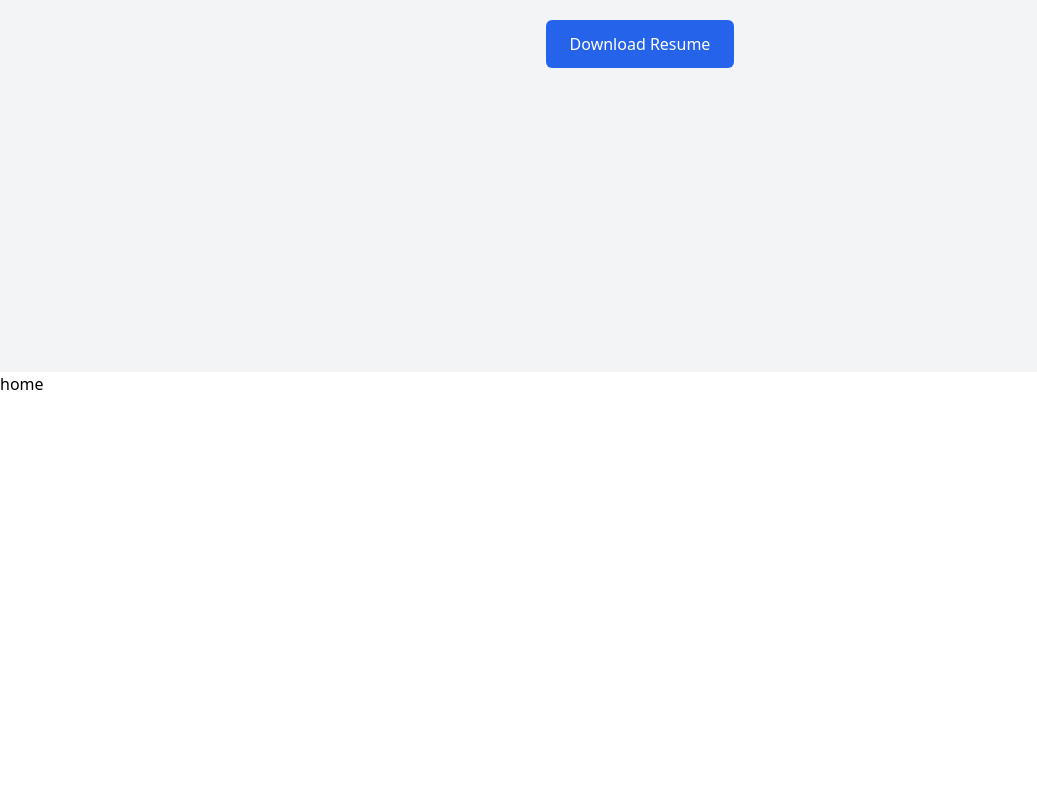
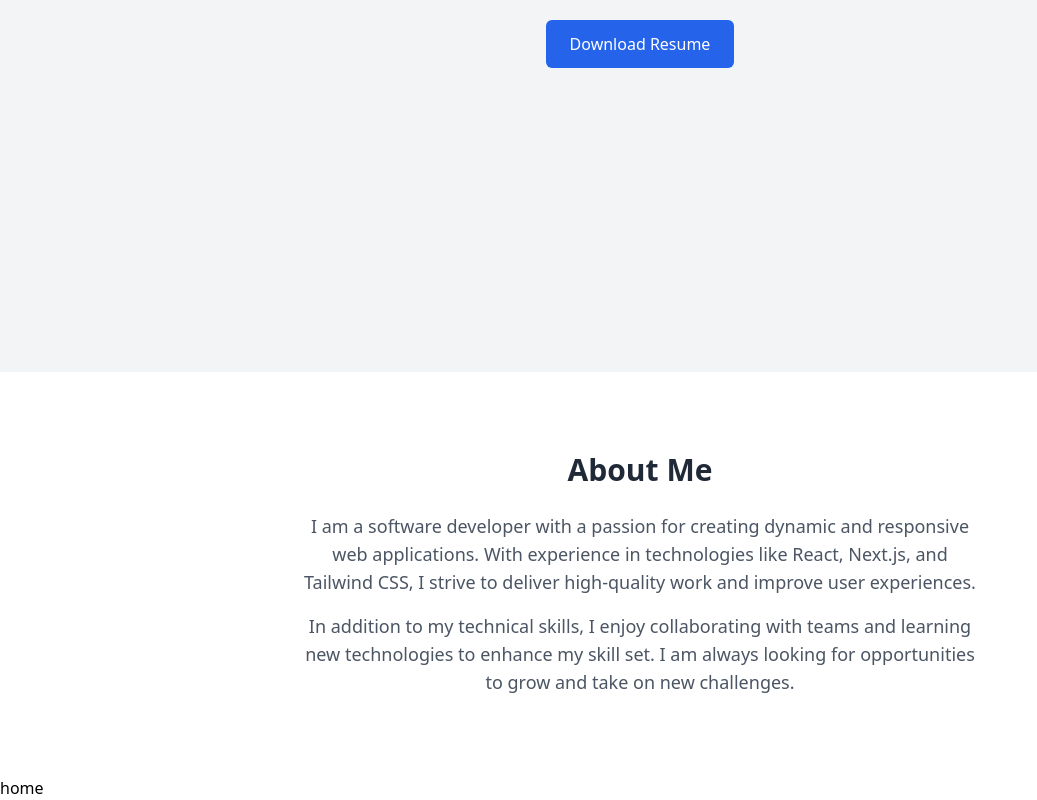
Before and after one commit to codewithdann0/my-portfolio, a Next.js app: page / in a window 1280 px wide. Shown: the part 428-1228 px from the top of the page, without its empty margins (0-1037 px from the left). Before the commit the page ends 824 px from the top, so only its background shows below. Built offline with nearby package versions, Linux system fonts and the light colour scheme.

Commit message:
The about me page

```diff
--- /dev/null
+++ b/app/components/About.jsx
@@ -0,0 +1,16 @@
+// app/components/About.tsx
+export default function About() {
+    return (
+      <section id="about" className="py-20 bg-white">
+        <div className="max-w-2xl mx-auto text-center">
+          <h2 className="text-3xl font-bold text-gray-800 mb-6">About Me</h2>
+          <p className="text-lg text-gray-600 mb-4">
+            I am a software developer with a passion for creating dynamic and responsive web applications. With experience in technologies like React, Next.js, and Tailwind CSS, I strive to deliver high-quality work and improve user experiences.
+          </p>
+          <p className="text-lg text-gray-600">
+            In addition to my technical skills, I enjoy collaborating with teams and learning new technologies to enhance my skill set. I am always looking for opportunities to grow and take on new challenges.
+          </p>
+        </div>
+      </section>
+    );
+  }
--- a/app/layout.tsx
+++ b/app/layout.tsx
@@ -3,6 +3,7 @@ import localFont from "next/font/local";
 import "./globals.css";
 import Navbar from './components/Navbar';
 import Hero from './components/Hero';
+import About from './components/About';
 const geistSans = localFont({
   src: "./fonts/GeistVF.woff",
   variable: "--font-geist-sans",
@@ -15,8 +16,8 @@ const geistMono = localFont({
 });
 
 export const metadata: Metadata = {
-  title: "My-portfolio",
-  description: "Generated by create next app",
+  title: "Daniel Tigistu portfolio",
+  description: "This is Daniel Tigistu personal Portfolio",
 };
 
 export default function RootLayout({
@@ -29,8 +30,10 @@ export default function RootLayout({
       <body
         className={`${geistSans.variable} ${geistMono.variable} antialiased`}
       >
+
+        <Navbar/>
         <Hero/>
-        <Navbar/>
+        <About/>
         {children}
       </body>
     </html>
```
